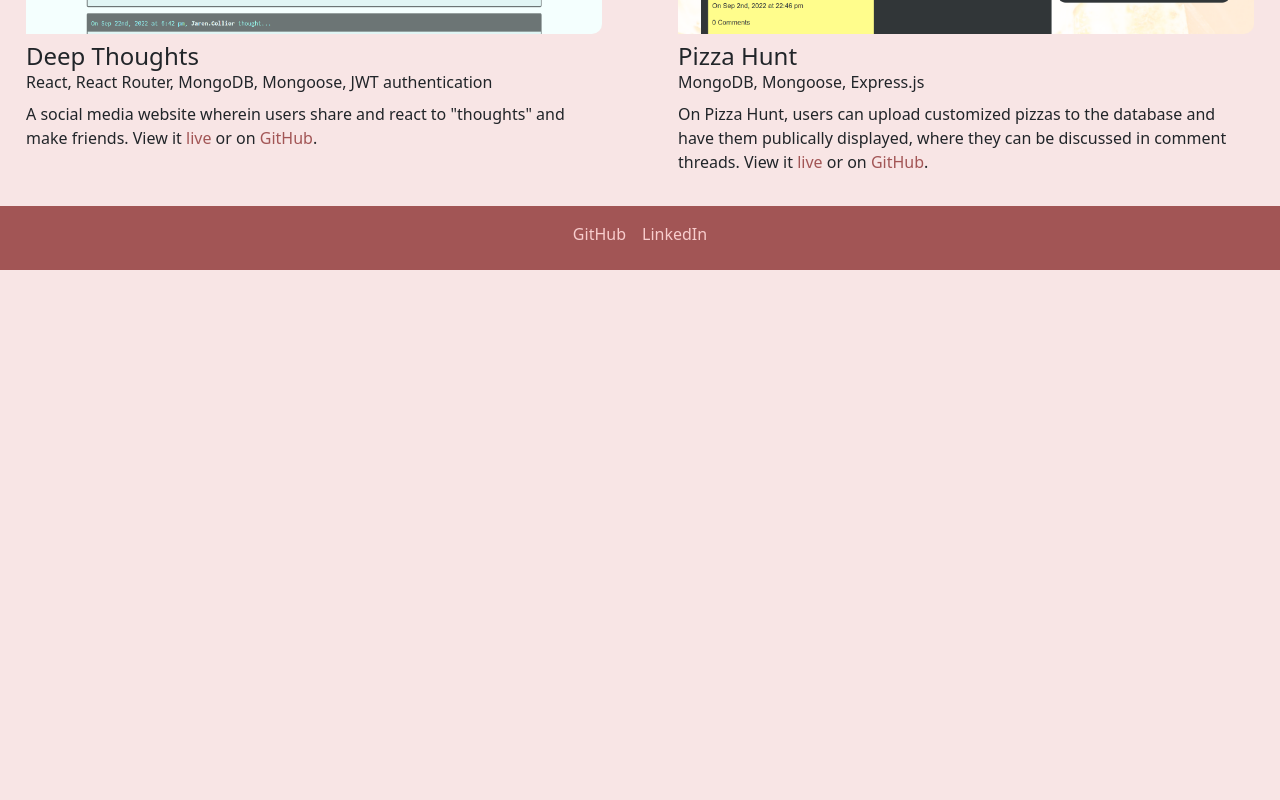
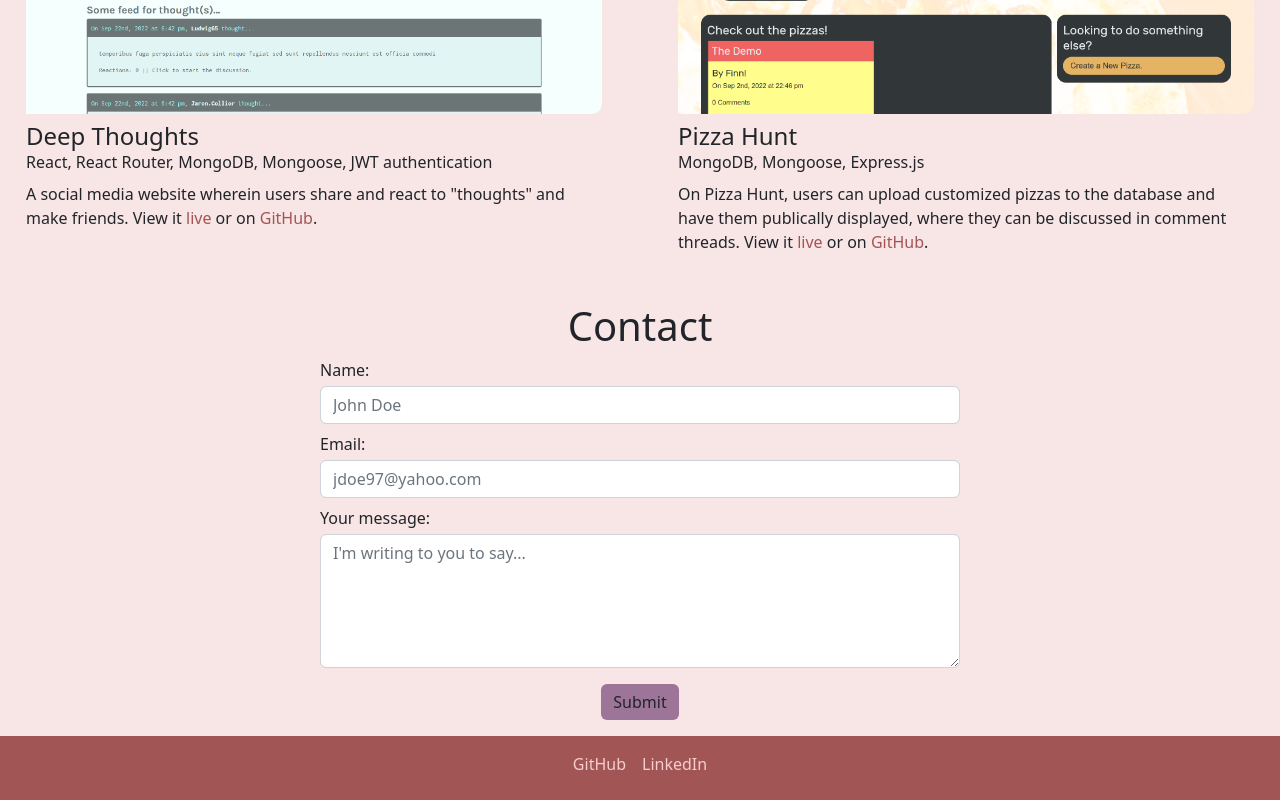
Before and after one commit to FinnStitcher/portfolio-two, a React (Create React App) app: page / in a window 1280 px wide. Shown: the part 1388-2188 px from the top of the page. Before the commit the page ends 1658 px from the top, so only its background shows below. Built offline with nearby package versions, Linux system fonts and the light colour scheme.

Commit message:
controlled form

```diff
--- a/src/App.js
+++ b/src/App.js
@@ -4,6 +4,7 @@ import Footer from './components/Footer';
 import About from './components/About';
 import Resume from './components/Resume';
 import Projects from './components/Projects';
+import Contact from './components/Contact';
 
 function App() {
   return (
@@ -14,6 +15,7 @@ function App() {
             <About />
             <Resume />
             <Projects />
+            <Contact />
         </main>
 
         <Footer />
--- /dev/null
+++ b/src/components/Contact/index.js
@@ -0,0 +1,92 @@
+import React, { useState } from 'react';
+import { validateEmail, toSentenceCase } from '../../utils/helpers';
+
+function Contact() {
+	const [formInput, setFormInput] = useState({
+		name: '',
+		email: '',
+		message: ''
+	});
+
+	const [error, setError] = useState('');
+
+	function handleChange(e) {
+        if (!e.target.value.length) {
+            setError(`${toSentenceCase(e.target.name)} is required.`);
+        } else if (e.target.name === 'email') {
+            if (!validateEmail(e.target.value)) {
+                setError('Email is invalid.');
+            };
+        } else {
+            setError('');
+        };
+
+		if (!error) {
+			setFormInput({
+				...formInput,
+				[e.target.name]: e.target.value
+			});
+		}
+	}
+
+	function handleSubmit(e) {
+		e.preventDefault();
+
+        console.log(formInput);
+	}
+
+	return (
+		<section className="my-3 m-auto w-50">
+			<h1 className="text-center">Contact</h1>
+
+			<form onSubmit={handleSubmit}>
+				<div className="mb-2">
+					<label className="form-label mb-1" htmlFor="name">
+						Name:
+					</label>
+					<input
+						type="text"
+						name="name"
+						className="form-control"
+						placeholder="John Doe"
+						onBlur={handleChange}
+					/>
+				</div>
+
+				<div className="mb-2">
+					<label className="form-label mb-1" htmlFor="email">
+						Email:
+					</label>
+					<input
+						type="email"
+						name="email"
+						className="form-control"
+						placeholder="jdoe97@yahoo.com"
+						onBlur={handleChange}
+					/>
+				</div>
+
+				<div className="mb-2">
+					<label className="form-label mb-1" htmlFor="message">
+						Your message:
+					</label>
+					<textarea
+						name="message"
+						rows="5"
+						className="form-control"
+						placeholder="I'm writing to you to say..."
+						onBlur={handleChange}
+					></textarea>
+				</div>
+
+				{error ? <p>{error}</p> : null}
+
+				<button className="d-block m-auto my-3 btn" type="submit">
+					Submit
+				</button>
+			</form>
+		</section>
+	);
+}
+
+export default Contact;
--- a/src/components/Projects/index.js
+++ b/src/components/Projects/index.js
@@ -91,7 +91,7 @@ function Project({projectObj}) {
     const {id, title, technologies, description, githubLink, deployedLink} = projectObj;
 
     return (
-        <div className="col-12 col-md-6 project-width">
+        <div className="col-12 col-md-6 project-width my-3">
             <div className="image-container" id={id}>
             </div>
 
--- /dev/null
+++ b/src/utils/helpers.js
@@ -0,0 +1,9 @@
+export function validateEmail(string) {
+    const regex = /^\w+@\w+\.\w+/;
+
+    return regex.test(String(string));
+};
+
+export function toSentenceCase(string) {
+    return string.charAt(0).toUpperCase() + string.slice(1);
+};
```
